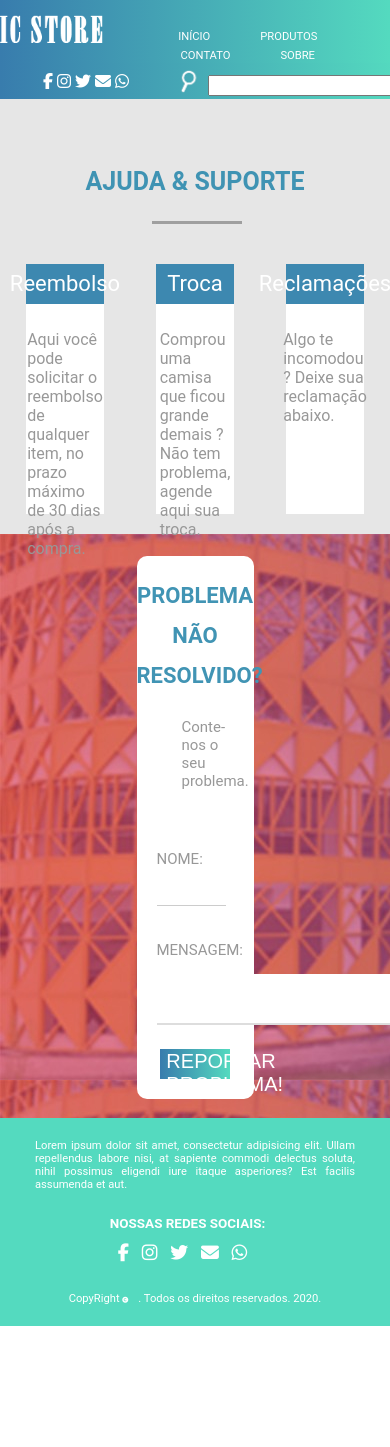
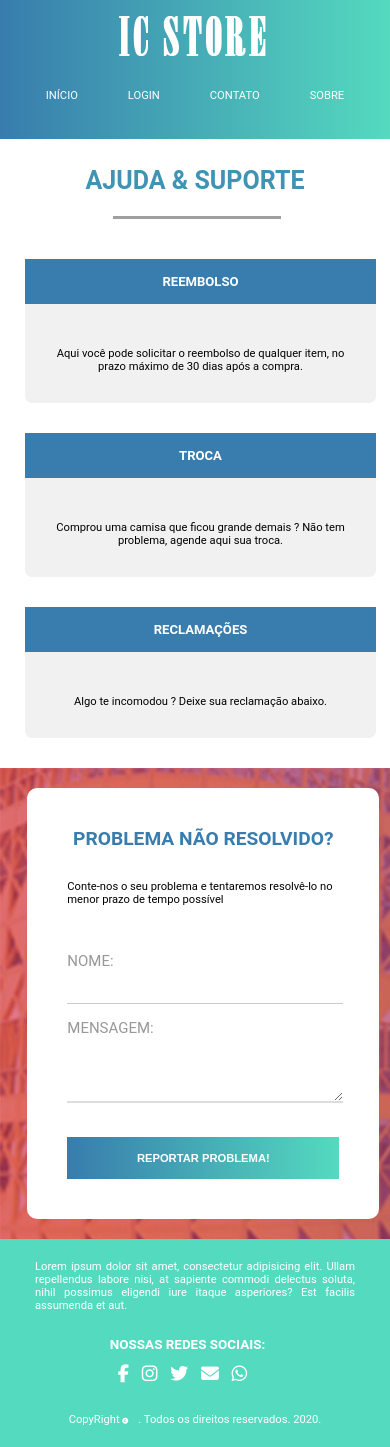
Before and after one commit to GiulianaCDA/IC-Store, a PHP site: page /help/help.html in a window 390 px wide. Before the commit the page ends 1326 px from the top, so only its background shows below. Run offline with PHP 8.4, Linux system fonts and the light colour scheme; some libraries are stand-ins or nearby versions.

Commit message:
Updating mobile versions

```diff
--- a/help/help.css
+++ b/help/help.css
@@ -3,11 +3,198 @@ body {
     margin: 0;
     outline: 0;
     box-sizing: border-box;
-    background-color: #e6e6e6;
-    font-family: 'Roboto', sans-serif, Arial;
+    list-style: none;
+    font-family: 'Roboto', sans-serif;
+}
+ul{
+    list-style: none;
+    margin: 0;
+}
+img{
+    max-width: 100%;
+}
+/*HEADER*/
+.l1 {
+    height: 5px;
 }
 
-footer {
+.l2 {
+    height: 30px;
+    padding: 3px;
+}
+
+.line {
+    background-image: linear-gradient(to right, #387cad, #54dabf);
+    overflow: hidden;
+}
+.mainMenu{
+    width: 100%;
+    background-image: linear-gradient(to right, #387cad, #54dabf);
+    overflow: hidden;
+}
+.firstHalf{
+    display: none;
+}
+.secondHalf{
+    display: none;
+}
+h1{
+    text-align: center;
+    margin: 0;
+}
+.logo-desktop{
+    display: none;
+}
+.logo-mobile{
+    margin-top: 10px;
+    cursor: pointer;
+}
+.menu{
+    text-align: center;
+}
+.menu ul{
+    margin-top: 20px;
+}
+.menu ul li{
+    display: inline-block;
+}
+.menu ul li a{
+    text-decoration: none;
+    font-size: .7em;
+    font-family: Roboto, sans-serif;
+    color: #fff;
+    text-transform: uppercase;
+    margin-right: 40px;
+    padding: 3px;
+}
+.menu li a:hover{
+    background: #46abb6;
+    transition: all .2s linear;
+    border-radius: 3px;
+}
+.topSearchBar {
+    display: none;
+}
+h2{
+    font-weight: bold;
+    color: #3f93b3;
+    font-size: 25px;
+    text-align: center;
+    text-transform: uppercase;
+}
+.item{
+    width: 90%;
+    background: #f1f1f1;
+    margin: 30px 0px 30px 25px;
+    font-size: .7em;
+    border-radius: 7px;
+    text-align: center;
+}
+h3{
+    color: #fff;
+    background: #387dad;
+    text-align: center;
+    padding: 15px;
+    text-transform: uppercase;
+
+}
+article .sentence{
+    padding: 30px;
+}
+.helpbody{
+    margin-top: 7%;
+}
+.helpbody .l3{
+    background-color: #9f9f9f;
+    height: 3px;
+    width: 43%;
+    margin-left: 29%;
+    margin-bottom: 40px;
+}
+.login{
+    margin-top: 5%;
+    width: 100%;
+    background-image: url('iclindo.jpg');
+    overflow: hidden;
+}
+.login-block {
+    background-color: #fff;
+    width: 80%;
+    margin-left: 7%;
+    border-radius: 10px;
+    margin-top: 5%;
+    margin-bottom: 5%;
+    padding: 20px;
+}
+.login-block .nonSolved{
+    font-size: 1.2em;
+    color: #387dad;
+    text-align: center;
+    font-weight: bold;
+    text-transform: uppercase;
+}
+#loginBar {
+    padding: 0;
+    background-color: #3d88b0;
+    width: 100%;
+    height: 40px;
+    font-family: 'Roboto', sans-serif, Arial;
+    line-height: 40px;
+    font-size: 25px;
+    color: #FFF;
+    display: flex;
+    justify-content: center;
+    align-items: center;
+}
+.login .s1{
+    font-size: .7em;
+    margin-left: 20px;
+    margin-top: 30px;
+}
+.login form {
+    display: flex;
+    flex-direction: column;
+    padding: 20px;
+}
+
+.login form button {
+    background-image: linear-gradient(to right, #387cad, #54dabf);
+    border: 0;
+    width: 100%;
+    margin-top: 30px;
+    color: #FFF;
+    font-size: .7em;
+    padding: 15px;
+    font-weight: bold;
+    cursor: pointer;
+    text-transform: uppercase;
+}
+.login form button:hover{
+    background-image: linear-gradient(to right, #5594c1, #7fe6d2);
+}
+.login input {
+    width: 100%;
+    border: 0;
+    border-bottom: 1px solid #ccc;
+    border-bottom-width: 1.7px;
+    border-radius: 0px;
+}
+.name, .msg {
+    display: inline;
+    flex-direction: row;
+}
+
+.name, .msg p {
+    color: #989898;
+    font-size: 15px;
+}
+
+.msg textarea {
+    border: none;
+    width: 100%;
+    border-bottom: 2px solid #ddd;
+}
+footer{
     background: #54dabf;
     color: #fff;
     overflow: hidden;
@@ -66,378 +251,6 @@ footer .copy{
     font-size: .5em;
 }
 
-.centerized {
-    display: flex;
-    justify-content: center;
-    align-items: center;
-}
-
-
-.l1 {
-    height: 5px;
-}
-
-.l2 {
-    height: 30px;
-    padding: 3px;
-}
-
-.l3 {
-    background-image: none !important;
-    background-color: #9f9f9f;
-    height: 3px;
-    width: 23% !important;
-    margin-left: 39%;
-    margin-bottom: 40px;
-}
-.line {
-    background-image: linear-gradient(to right, #387cad, #54dabf);
-    width: 100%;
-    overflow: hidden;
-}
-
-.mainMenu {
-    background-color: #FFF;
-    width: 100%;
-    overflow: hidden;
-    display: flex;
-    justify-content: space-between;
-}
-
-.mainMenu a {
-    text-decoration: none;
-    font-size: .7em;
-    font-family: 'Roboto', sans-serif, Arial;
-    color: #393535;
-}
-
-.firstHalf {
-    display: flex;
-    flex: 1;
-    justify-content: space-around;
-    align-items: center;
-}
-
-.secondHalf {
-    display: flex;
-    flex: 1;
-    justify-content: space-around;
-    align-items: center;
-}
-
-#search {
-    color: #fffeff;
-    font-family: 'Roboto', sans-serif, Arial;
-    font-size: 20px;
-}
-
-.inpt {
-    margin-bottom: 20px;
-    border: 1px solid #ddd;
-    border-radius: 8px;
-    height: 20px;
-    font-size: .7em;
-}
-
-#copyright {
-    color: #fffeff;
-    text-align: center;
-    width: 100%;
-}
-
-#socialMedia {
-    color: #fffeff;
-    font-family: 'Roboto', sans-serif, Arial;
-    font-size: 20px;
-    float: left;
-    height: 50%;
-}
-
-#topSeachBar {
-    display: inline;
-    flex-direction: row;
-    justify-content: space-between;
-}
-
-#tsb1 {
-    float: left;
-    height: 30px;
-    display: flex;
-    flex-direction: row;
-    align-items: center;
-}
-
-#tsb1 ul {
-    list-style: none;
-}
-
-#tsb1 li {
-    display: inline;
-}
-
-#tsb2 {
-    float: right;
-}
-
-#tsb2 form {
-    display: inline;
-}
-
-#tsb2 input {
-    vertical-align: super;
-}
-
-#tsb2 ::placeholder {
-    color: #FFF;
-}
-
-#topSearchBar input {
-    background: transparent;
-    border: 0;
-    border-bottom: 1px solid #ccc;
-    border-bottom-width: 1.7px;
-    border-radius: 0px;
-}
-
-#socialMedia ul {
-    list-style: none;
-}
-
-#socialMedia li {
-    display: inline;
-}
-
-#block {
-    float: left;
-    margin-top: 85px;
-    margin-left: 20%;
-    height: 100%;
-    width: 200px;
-    text-align: center;
-}
-
-#block p {
-    font-size: 30px;
-}
-
-#block button {
-    background-color: #184262;
-    border: none;
-    color: #FFF;
-    width: 100%;
-    height: 30px;
-}
-
-#produtosavenda {
-    margin-top: 43px;
-    width: 100%;
-    height: 100%;
-    text-align: center;
-    display: flex;
-    flex-direction: column;
-}
-
-#produtosavenda p {
-    border-bottom: 2px linear-gradient(to right, #387cad, #54dabf);
-    font-weight: bold;
-    color: #3f93b3;
-    font-size: 25px;
-}
-
-.items {
-    width: 100%;
-    display: flex;
-    flex-direction: row;
-    justify-content: space-around;
-}
-
-.item {
-    background-color: #FFF;
-    width: 20%;
-    height: 250px;
-    display: flex;
-    flex-direction: column;
-    align-items: center;
-    justify-content: flex-start;
-}
-
-.bar {
-    padding: 0;
-    background-color: #3d88b0;
-    width: 100%;
-    height: 40px;
-
-    font-family: 'Roboto', sans-serif, Arial;
-    line-height: 40px;
-    font-size: 22px;
-    color: #FFF;
-    display: flex;
-    justify-content: center;
-    align-items: center;
-}
-
-.sentence {
-    color: #989898;
-    padding: 10px;
-}
-
-.s1 {
-    margin-top: 5px;
-    font-size: 15px;
-    padding-left: 45px;
-    padding-top: 0px;
-}
-
-.login {
-    margin-top: 5%;
-    width: 100%;
-    background-image: url('iclindo.jpg');
-    overflow: hidden;
-}
-
-#login-block {
-    background-color: #FFFF;
-    width: 30%;
-    margin: 5% 35%;
-    border-radius: 10px;
-}
-
-#login-block h1{
-    font-size: 15px;
-    text-align: center;
-    color: #FFF;
-}
-
-#loginBar {
-    padding: 0;
-    background-color: #3d88b0;
-    width: 100%;
-    height: 40px;
-
-    font-family: 'Roboto', sans-serif, Arial;
-    line-height: 40px;
-    font-size: 25px;
-    color: #FFF;
-    display: flex;
-    justify-content: center;
-    align-items: center;
-}
-
-.login form {
-    display: flex;
-    flex-direction: column;
-    padding: 20px;
-}
-
-.login form button {
-    margin-top: 20px;
-    background-image: linear-gradient(to right, #387cad, #54dabf);
-    border: 0;
-    width: 90%;
-    height: 30px;
-    color: #FFF;
-    font-size: 20px;
-}
-
-.login input {
-    width: 85%;
-    border: 0;
-    border-bottom: 1px solid #ccc;
-    border-bottom-width: 1.7px;
-    border-radius: 0px;
-}
-
-#nonSolved {
-    padding-top: 20px;
-    font-size: 22px;
-    font-weight: bold;
-    color: #4194b4;
-    line-height: 40px;
-    text-align: center;
-}
-
-#name, #msg {
-    display: inline;
-    flex-direction: row;
-}
-
-#name, #msg p {
-    color: #989898;
-    font-size: 15px;
-}
-
-#msg textarea {
-    border: none;
-    border-bottom: 2px solid #ddd;
-}
-
-ul{
-    list-style: none;
-    margin: 0;
-}
-img{
-    max-width: 100%;
-}
-
-.l2 {
-    height: 30px;
-    padding: 3px;
-}
-.mainMenu{
-    width: 100%;
-    background-image: linear-gradient(to right, #387cad, #54dabf);
-    overflow: hidden;
-}
-
-.firstHalf{
-    display: none;
-}
-.secondHalf{
-    display: none;
-}
-
-h1{
-    text-align: center;
-    margin: 0;
-}
-
-.logo-desktop{
-    display: none;
-}
-
-.logo-mobile{
-    margin-top: 10px;
-    cursor: pointer;
-}
-
-.menu{
-    text-align: center;
-}
-
-.menu ul{
-    margin-top: 20px;
-}
-
-.menu ul li{
-    display: inline-block;
-}
-
-.menu ul li a{
-    text-decoration: none;
-    font-size: .7em;
-    font-family: Roboto, sans-serif;
-    color: #fff;
-    text-transform: uppercase;
-    margin-right: 40px;
-    padding: 3px;
-}
-
-.menu li a:hover{
-    background: #46abb6;
-    transition: all .2s linear;
-    border-radius: 3px;
-}
-
 @media ( min-width: 1024px ) {
     .menu{
         display: inline;
--- a/help/help.html
+++ b/help/help.html
@@ -9,7 +9,7 @@
     <script src="https://kit.fontawesome.com/2774b2caff.js" crossorigin="anonymous"></script>
     <link rel="icon" href="icon.png">
     <link rel="stylesheet" href="help.css">
-    <title>IC Store</title>
+    <title>IC Store | Ajuda</title>
 </head>
 
 <body>
@@ -27,7 +27,7 @@
         <nav class="menu-mobile menu">
             <ul>
                 <li><a href="../index.html">início</a></li>
-                <li><a href="../index.html">produtos</a></li>
+                <li><a href="../login/login.html">login</a></li>
                 <li><a href="../contato/contato.html">contato</a></li>
                 <li><a href="../sobre/sobre.html">sobre</a></li>
             </ul>
@@ -50,7 +50,7 @@
                 </ul>
             </div>
             <div id="tsb2">
-                <a href=""></a><img src="lupa_transparent.png" height="30">
+                <a href=""><img src="lupa_transparent.png" height="30"></a>
                 <form action="">
                     <input type="text" placeholder="PESQUISAR">
                 </form>
@@ -58,45 +58,39 @@
         </div>
     </div>
 
-    <div id="homeBody">
-        <div id="produtosavenda">
-            <p>AJUDA & SUPORTE</p>
-            <div class="line l3"></div>
-        </div>
+    <main class="helpbody">
+        <h2>Ajuda & suporte</h2>
+        <div class="l3"></div>
+        <article class="item">
+            <h3>Reembolso</h3>
+            <p class="sentence">Aqui você pode solicitar o reembolso de qualquer item, no prazo máximo de 30 dias após a
+                compra.</p>
+        </article>
+        </article>
+        <article class="item">
+            <h3>Troca</h3>
+            <p class="sentence">Comprou uma camisa que ficou grande demais ? Não tem problema, agende aqui sua troca.
+            </p>
+        </article>
+        <article class="item">
+            <h3>Reclamações</h3>
+            <p class="sentence">Algo te incomodou ? Deixe sua reclamação abaixo.</p>
+        </article>
+    </main>
+
+    <div class="login">
+        <div class="login-block">
+            <p class="nonSolved">problema não resolvido?</p>
+            <p class="sentence s1">Conte-nos o seu problema e tentaremos resolvê-lo no menor prazo de tempo possível</p>
+            <form action="">
+                <div class="name">
+                    <p>NOME: </p><input type="text" class="inpt">
                 </div>
 
-    <div class="items">
-        <div class="item">
-            <div class="bar">
-                <p>Reembolso</p>
-            </div>
-            <p class="sentence">Aqui você pode solicitar o reembolso de qualquer item, no prazo máximo de 30 dias após a compra.</p>
-        </div>
-        <div class="item">
-            <div class="bar">
-                <p>Troca</p>
-            </div>
-            <p class="sentence">Comprou uma camisa que ficou grande demais ? Não tem problema, agende aqui sua troca.</p>
-        </div>
-        <div class="item">
-            <div class="bar">
-                <p>Reclamações</p>
-            </div>
-            <p class="sentence">Algo te incomodou ? Deixe sua reclamação abaixo.</p>
-        </div>
-    </div>
-
-    <div class="login">
-                <div id="login-block">
-                    <p id="nonSolved">PROBLEMA NÃO RESOLVIDO?</p>
-                    <p class="sentence s1">Conte-nos o seu problema.</p>
-                    <form action="">
-                        <div id="name"><p>NOME: </p><input type="text" class="inpt"></div>
-
-                        <div id="msg">
+                <div class="msg">
                     <p>MENSAGEM: </p><textarea name="msg" cols="40" rows="3"></textarea>
                 </div>
-                        <div class="centerized"><button>REPORTAR PROBLEMA!</button></div>
+                <div class="centerized"><button>reportar problema!</button></div>
             </form>
         </div>
     </div>
--- a/sobre/sobre.css
+++ b/sobre/sobre.css
@@ -143,6 +143,9 @@ footer .copy{
 }
 .copy i{
     font-size: .5em;
+}
+.topSearchBar {
+    display: none;
 }
 @media ( min-width: 1024px ) {
     .menu{
```
Also changed, not shown: other parts of help/help.css (+71 -8 lines), login/login.css (+5 -5 lines). Lines whose indentation alone changed are shown as unchanged.
